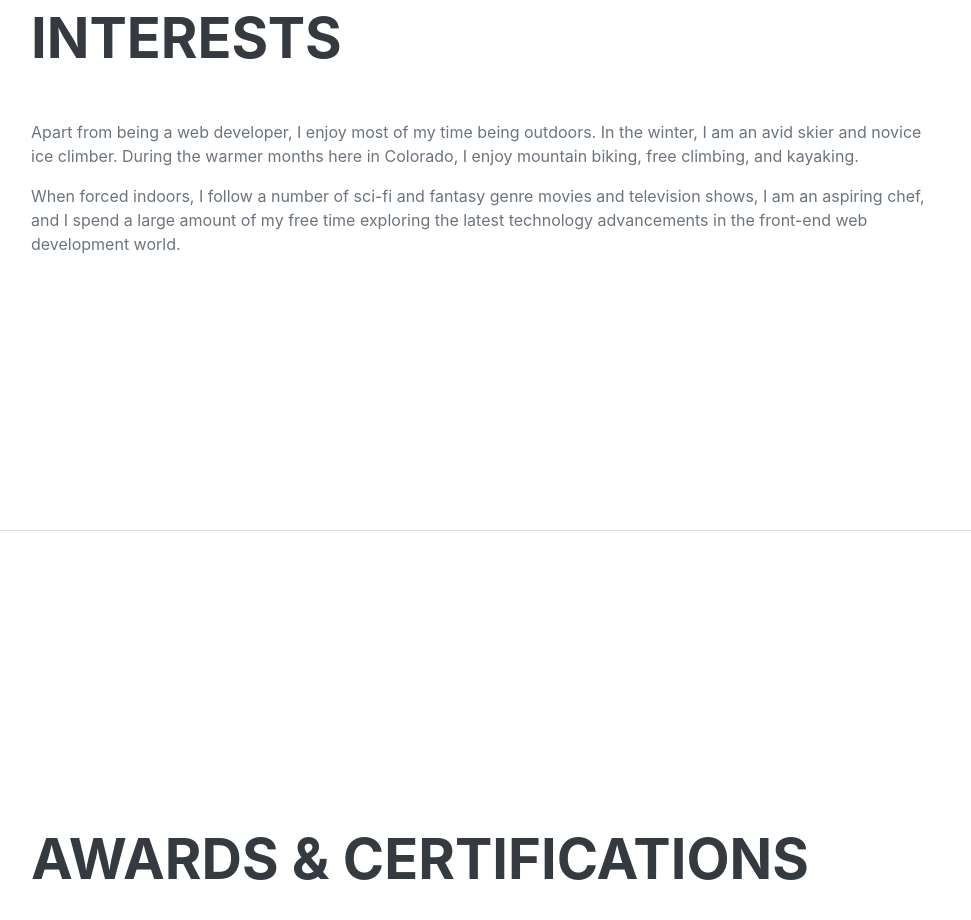
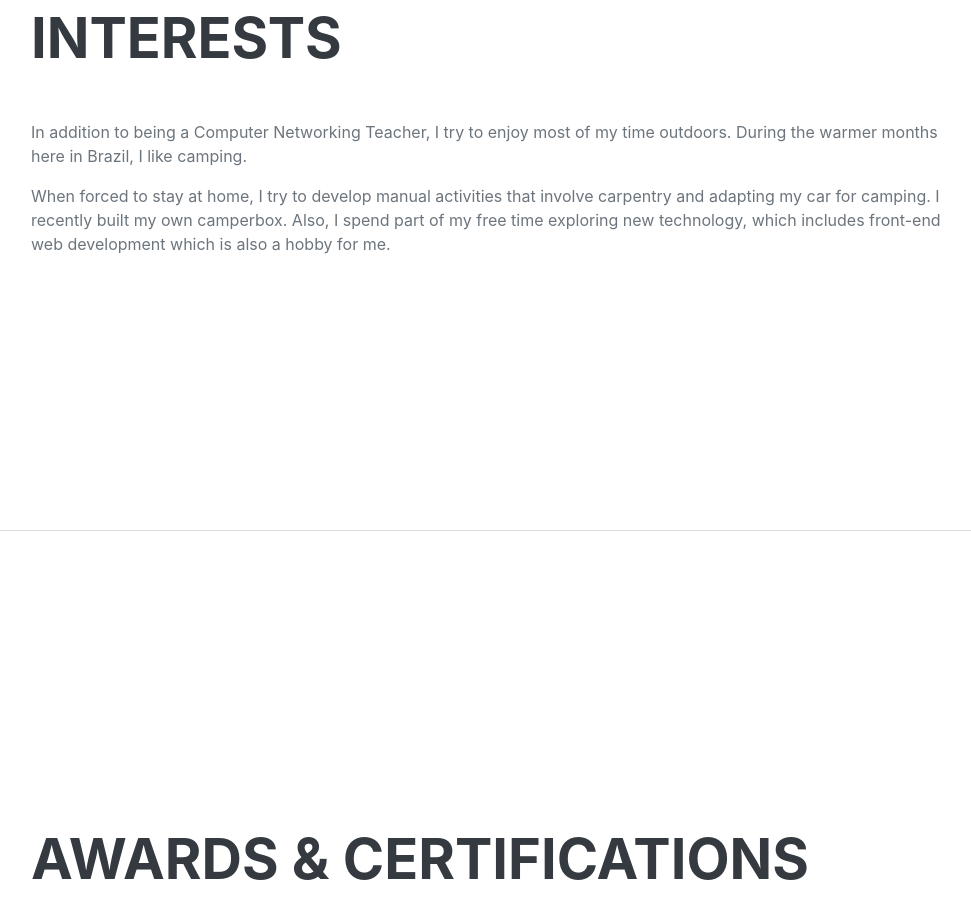
Before and after one commit to andrelfoliver/resume, a plain HTML site: page index.html in a window 1280 px wide. Shown: the part 3820-4740 px from the top of the page, without its empty margins (289-1260 px from the left). Drawn offline with nearby package versions, Linux system fonts and the light colour scheme; a web font is replaced by a local one.

Commit message:
Update index.html

```diff
--- a/index.html
+++ b/index.html
@@ -187,8 +187,11 @@ resources.</li>
             <section class="resume-section" id="interests">
                 <div class="resume-section-content">
                     <h2 class="mb-5">Interests</h2>
-                    <p>Apart from being a web developer, I enjoy most of my time being outdoors. In the winter, I am an avid skier and novice ice climber. During the warmer months here in Colorado, I enjoy mountain biking, free climbing, and kayaking.</p>
-                    <p class="mb-0">When forced indoors, I follow a number of sci-fi and fantasy genre movies and television shows, I am an aspiring chef, and I spend a large amount of my free time exploring the latest technology advancements in the front-end web development world.</p>
+                    <p>
+In addition to being a Computer Networking Teacher, I try to enjoy most of my time outdoors. During the warmer months here in Brazil, I like camping.</p>
+                    <p class="mb-0">When forced to stay at home, I try to develop manual activities that involve carpentry and adapting my car for camping.
+                        I recently built my own camperbox. Also, I spend part of my free time exploring new technology, which includes front-end web development
+                        which is also a hobby for me.</p>
                 </div>
             </section>
             <hr class="m-0" />
```
